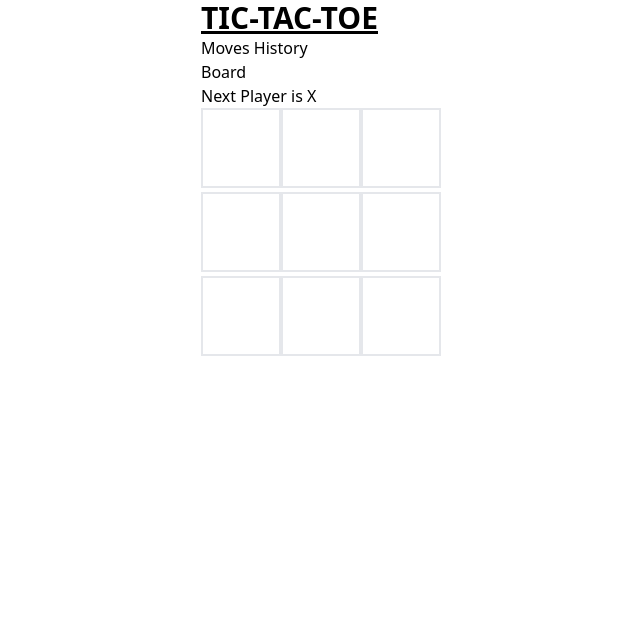
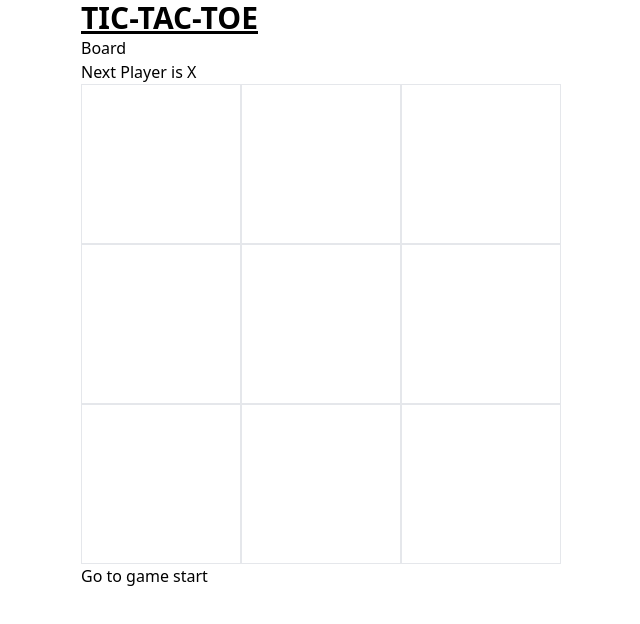
Before and after one commit to Olanrewaju-Ak/tic-tac-toe-rct, a React (Vite) app: page / in a window 1280 px wide. Shown: the top 624 px of the page, without its empty margins (319-959 px from the left). Built offline with nearby package versions, Linux system fonts and the light colour scheme.

Commit message:
refactor code and add moves history

```diff
--- a/src/Game.jsx
+++ b/src/Game.jsx
@@ -4,16 +4,50 @@ import Board from './components/Board';
 
 
 
+
 function Game() {
-  const [history, setHistory] = useState(Array(9).fill(null));
+	const [history, setHistory] = useState([Array(9).fill(null)]);
+	const [currentMove,setCurrentMove]= useState(0);
+	const xIsNext = currentMove % 2 === 0;
+	const currentSquares= history[currentMove];
+
+	function handlePlay(nextSquares){
+		const nextHistory = [...history.slice(0, currentMove + 1), nextSquares];
+  	setHistory(nextHistory);
+		setCurrentMove(nextHistory.length-1);
+	}
+
+	function jumpTo(nextMove){
+		setCurrentMove(nextMove);
+
+	}
+
+	const moves = history.map((squares,move)=>{
+		let description;
+		if(move > 0){
+			description = 'Go to move #' + move;
+		}
+		if(move <=0){
+			description = 'Go to game start';
+		}
+		return(
+			<li key={move} >
+				<button onClick={()=>jumpTo(move)}>{description}</button>
+			</li>
+		)
+	}
+	)
 
   return (
 
       <div>
       <h1 className="text-3xl font-bold underline ">TIC-TAC-TOE</h1>
-			<button>Moves History</button>
-			<Board/>
-
+		<div>
+			<Board xIsNext={xIsNext} currentMove={currentMove} squares={currentSquares}  onPlay={handlePlay}/>
+		</div>
+      <div>
+				<ol>{moves}</ol>
+			</div>
       </div>
 
 
--- a/src/components/Board.jsx
+++ b/src/components/Board.jsx
@@ -1,18 +1,16 @@
 import React, { useState } from 'react'
 import Square from './Square'
 
-const Board = () => {
+const Board = ({xIsNext,squares,onPlay}) => {
 
-	const [xIsNext, setXIsNext] = useState(true);
- const [squares, setSquares] = useState(Array(9).fill(null))
+
 
  const handleClick = (i)=> {
 
- const nextSquares = squares.slice();
-
-	if(nextSquares[i] || calculateWinner(squares)){
-		return;
-	}
+	 if(squares[i] || calculateWinner(squares)){
+		 return;
+		}
+		const nextSquares = squares.slice();
 
 	if(xIsNext){
 		nextSquares[i]= 'X';
@@ -21,8 +19,8 @@ const Board = () => {
 	if(!xIsNext){
 		nextSquares[i]='O';
 	}
-	setSquares(nextSquares);
-	setXIsNext(!xIsNext);
+	onPlay(nextSquares);
+
 
 }
 
@@ -31,6 +29,9 @@ let status;
 if(winner){
 	status = 'Winner is ' + winner;
 }
+// if(!winner && !squares.includes(null)){
+// 	status = 'It is a draw' ;
+// }
 if(!winner){
 	status = 'Next Player is ' + (xIsNext? 'X' : 'O')
 }
@@ -39,24 +40,19 @@ if(!winner){
 		<div>
 			<h2>Board</h2>
 			<h3>{status}</h3>
-		<div className="grid">
-			<div>
+
+			<div className="grid grid-cols-3">
 				<Square value={squares[0]} onSquareClick={()=>handleClick(0)}/>
 				<Square value={squares[1]} onSquareClick={()=>handleClick(1)}/>
 				<Square value={squares[2]} onSquareClick={()=>handleClick(2)}/>
-
-			</div>
-			<div>
 				<Square value={squares[3]} onSquareClick={()=>handleClick(3)}/>
 				<Square value={squares[4]} onSquareClick={()=>handleClick(4)}/>
 				<Square value={squares[5]} onSquareClick={()=>handleClick(5)}/>
-			</div>
-			<div>
 				<Square value={squares[6]} onSquareClick={()=>handleClick(6)}/>
 				<Square value={squares[7]} onSquareClick={()=>handleClick(7)}/>
 				<Square value={squares[8]} onSquareClick={()=>handleClick(8)}/>
 			</div>
-		</div>
+
 		</div>
 	)
 
--- a/src/components/Square.jsx
+++ b/src/components/Square.jsx
@@ -2,12 +2,10 @@ import React from 'react'
 
 
 const Square = ({value, onSquareClick}) => {
-const handleClick =()=>{
-	setValue('X');
-}
+
 
 	return (
-		<button className="w-[5rem] h-[5rem] bg-white border-2 text-[blue] text-lg" onClick={onSquareClick}>{value}</button>
+		<button className="w-[10rem] h-[10rem] bg-white border-[1px] text-[blue] text-lg" onClick={onSquareClick}>{value}</button>
 	)
 }
 
```
